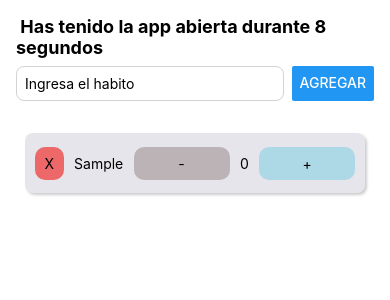
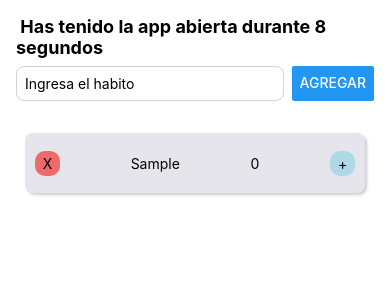
Before and after one commit to JoseMiguelBritoMenanteau/PUC-MOB2, a React Native app: screen / in a window 390 px wide. Both pictures are taken after typing "Sample" into the empty fields and a click on the button "AGREGAR". Shown: the top 300 px of the page. Built offline with nearby package versions, Linux system fonts and the light colour scheme.

Commit message:
arreglos

```diff
--- a/components/taskbox/TaskBox.js
+++ b/components/taskbox/TaskBox.js
@@ -23,6 +23,7 @@ export default function TaskBox({habito, Remove, Restar, Sumar}) {
             </Pressable>
 
             <Text>{habito.name}</Text>
+            {habito.count > 0 && (
             <Pressable
                 onPress = {Restar}
                 style = {stylesTaskBox.pressable_bajar}>
@@ -31,6 +32,7 @@ export default function TaskBox({habito, Remove, Restar, Sumar}) {
                 </Text>
 
             </Pressable>
+            )}
             <Text>{habito.count}</Text>
             <Pressable
                 onPress = {Sumar}
--- a/components/taskbox/styles-TaskBox.js
+++ b/components/taskbox/styles-TaskBox.js
@@ -24,8 +24,8 @@ const stylesTaskBox = StyleSheet.create ({
 
     pressable_bin: {
         backgroundColor: 'hsla(0, 81%, 65%, 0.91)',
-        width: '9%',
-        height: '55%',
+        width: 25,
+        height: 25,
         justifyContent: 'center',
         alignItems: 'center',
         borderRadius: 10,
@@ -33,8 +33,8 @@ const stylesTaskBox = StyleSheet.create ({
 
     pressable_bajar: {
         backgroundColor: 'hsla(0, 7%, 51%, 0.46)',
-        width: '30%',
-        height: '55%',
+        width: 25,
+        height: 25,
         justifyContent: 'center',
         alignItems: 'center',
         borderRadius: 10
@@ -42,8 +42,8 @@ const stylesTaskBox = StyleSheet.create ({
 
     pressable_subir: {
         backgroundColor: 'lightblue',
-        width: '30%',
-        height: '55%',
+        width: 25,
+        height: 25,
         justifyContent: 'center',
         alignItems: 'center',
         borderRadius: 10,
```
